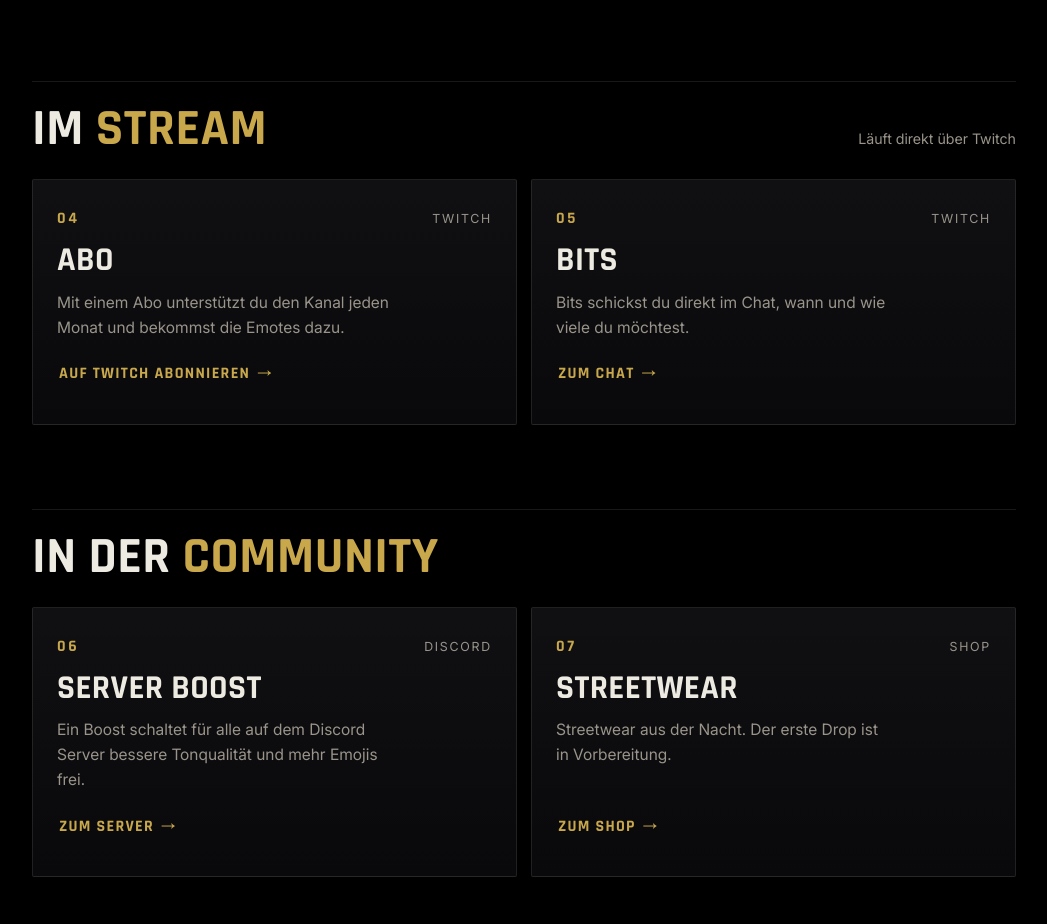
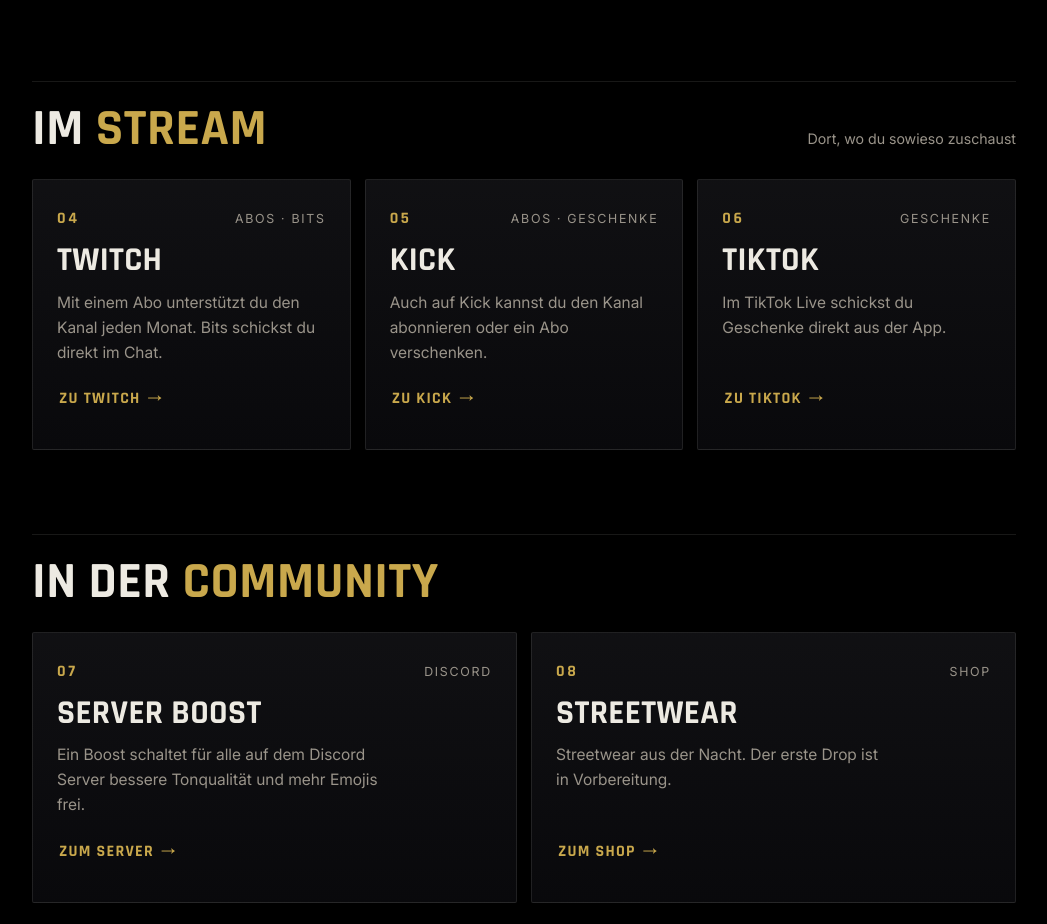
Before and after one commit to MrNightWither/donation, a plain HTML site: page index.html in a window 1280 px wide. Shown: the part 1400-2324 px from the top of the page, without its empty margins (116-1163 px from the left). Drawn offline with Linux system fonts and the light colour scheme.

Commit message:
feat: Stream-Abschnitt mit Twitch, Kick und TikTok statt nur Twitch

```diff
--- a/index.html
+++ b/index.html
@@ -69,19 +69,25 @@
   </section>
 
   <section class="group" aria-labelledby="streamTitle">
-    <div class="block-head"><h2 id="streamTitle">Im <span class="gold">Stream</span></h2><p class="block-note">Läuft direkt über Twitch</p></div>
-    <div class="wege zwei">
+    <div class="block-head"><h2 id="streamTitle">Im <span class="gold">Stream</span></h2><p class="block-note">Dort, wo du sowieso zuschaust</p></div>
+    <div class="wege">
       <article class="weg">
-        <div class="weg-kopf"><span class="weg-nr">04</span><span class="weg-marke">Twitch</span></div>
-        <h3>Abo</h3>
-        <p>Mit einem Abo unterstützt du den Kanal jeden Monat und bekommst die Emotes dazu.</p>
-        <a class="weg-link" href="https://twitch.tv/mrnightwither" target="_blank" rel="noopener noreferrer">Auf Twitch abonnieren</a>
+        <div class="weg-kopf"><span class="weg-nr">04</span><span class="weg-marke">Abos · Bits</span></div>
+        <h3>Twitch</h3>
+        <p>Mit einem Abo unterstützt du den Kanal jeden Monat. Bits schickst du direkt im Chat.</p>
+        <a class="weg-link" href="https://twitch.tv/mrnightwither" target="_blank" rel="noopener noreferrer">Zu Twitch</a>
       </article>
       <article class="weg">
-        <div class="weg-kopf"><span class="weg-nr">05</span><span class="weg-marke">Twitch</span></div>
-        <h3>Bits</h3>
-        <p>Bits schickst du direkt im Chat, wann und wie viele du möchtest.</p>
-        <a class="weg-link" href="https://twitch.tv/mrnightwither" target="_blank" rel="noopener noreferrer">Zum Chat</a>
+        <div class="weg-kopf"><span class="weg-nr">05</span><span class="weg-marke">Abos · Geschenke</span></div>
+        <h3>Kick</h3>
+        <p>Auch auf Kick kannst du den Kanal abonnieren oder ein Abo verschenken.</p>
+        <a class="weg-link" href="https://kick.com/mrnightwither" target="_blank" rel="noopener noreferrer">Zu Kick</a>
+      </article>
+      <article class="weg">
+        <div class="weg-kopf"><span class="weg-nr">06</span><span class="weg-marke">Geschenke</span></div>
+        <h3>TikTok</h3>
+        <p>Im TikTok Live schickst du Geschenke direkt aus der App.</p>
+        <a class="weg-link" href="https://www.tiktok.com/@mrnightwither_" target="_blank" rel="noopener noreferrer">Zu TikTok</a>
       </article>
     </div>
   </section>
@@ -90,13 +96,13 @@
     <div class="block-head"><h2 id="commTitle">In der <span class="gold">Community</span></h2></div>
     <div class="wege zwei">
       <article class="weg">
-        <div class="weg-kopf"><span class="weg-nr">06</span><span class="weg-marke">Discord</span></div>
+        <div class="weg-kopf"><span class="weg-nr">07</span><span class="weg-marke">Discord</span></div>
         <h3>Server Boost</h3>
         <p>Ein Boost schaltet für alle auf dem Discord Server bessere Tonqualität und mehr Emojis frei.</p>
         <a class="weg-link" href="https://discord.gg/EThzYwM42u" target="_blank" rel="noopener noreferrer">Zum Server</a>
       </article>
       <article class="weg">
-        <div class="weg-kopf"><span class="weg-nr">07</span><span class="weg-marke">Shop</span></div>
+        <div class="weg-kopf"><span class="weg-nr">08</span><span class="weg-marke">Shop</span></div>
         <h3>Streetwear</h3>
         <p>Streetwear aus der Nacht. Der erste Drop ist in Vorbereitung.</p>
         <a class="weg-link" href="https://shop.nightwither.de">Zum Shop</a>
@@ -108,13 +114,13 @@
     <div class="block-head"><h2 id="direktTitle">Direkt <span class="gold">unterstützen</span></h2></div>
     <div class="wege zwei">
       <article class="weg" data-weg="kofi" hidden>
-        <div class="weg-kopf"><span class="weg-nr">08</span><span class="weg-marke">Ko-fi</span></div>
+        <div class="weg-kopf"><span class="weg-nr">09</span><span class="weg-marke">Ko-fi</span></div>
         <h3>Ko-fi</h3>
         <p>Einmalig oder regelmäßig etwas dalassen. Die Zahlung läuft über Ko-fi.</p>
         <a class="weg-link" href="https://nightwither.de" target="_blank" rel="noopener noreferrer">Zu Ko-fi</a>
       </article>
       <article class="weg" data-weg="trinkgeld" hidden>
-        <div class="weg-kopf"><span class="weg-nr">09</span><span class="weg-marke">Trinkgeld</span></div>
+        <div class="weg-kopf"><span class="weg-nr">10</span><span class="weg-marke">Trinkgeld</span></div>
         <h3>Trinkgeld</h3>
         <p>Ein freiwilliges Trinkgeld, auf Wunsch mit Nachricht im Stream.</p>
         <a class="weg-link" href="https://nightwither.de" target="_blank" rel="noopener noreferrer">Trinkgeld geben</a>
```
